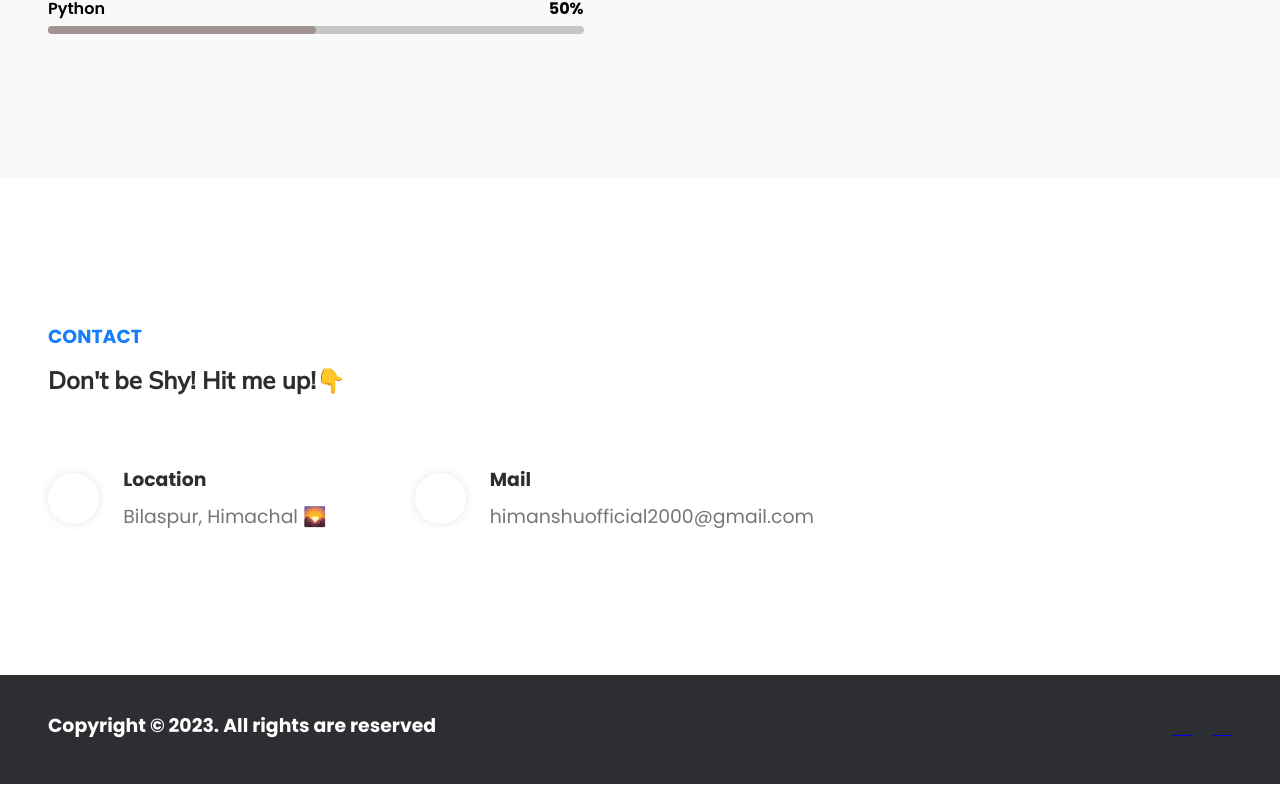
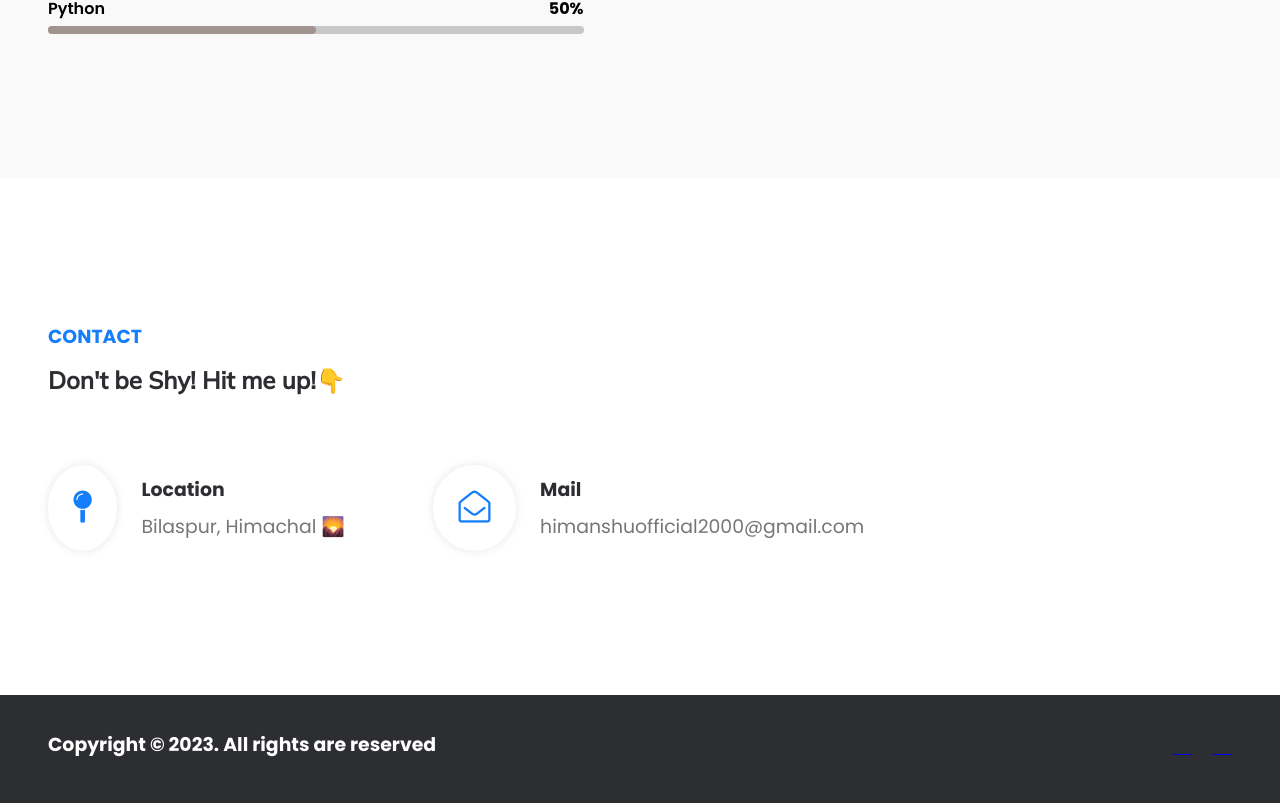
Before and after one commit to himanshuofficial/Personal-Portfolio, a React (Create React App) app: page / in a window 1280 px wide. Shown: the part 1982-2785 px from the top of the page. Built offline with nearby package versions, Linux system fonts and the light colour scheme.

Commit message:
Update ContactMe.js

```diff
--- a/src/components/ContactMe/ContactMe.js
+++ b/src/components/ContactMe/ContactMe.js
@@ -9,7 +9,7 @@ const ContactMe = () => {
         <div className={classes.icons}>
           <div className={classes.iconbox}>
             <span>
-              <i class="fa-solid fa-map-location-dot fa-bounce"></i>
+              <i class="fa fa-map-pin"></i>
             </span>
             <div className={classes.details}>
               <h3 className={classes.locationname}>Location</h3>
@@ -18,7 +18,7 @@ const ContactMe = () => {
           </div>
           <div className={classes.iconbox}>
             <span>
-              <i class="fa-solid fa-envelope-open-text fa-shake"></i>
+              <i class="fa fa-envelope-open-o"></i>
             </span>
             <div className={classes.details}>
               <h3>Mail</h3>
```
